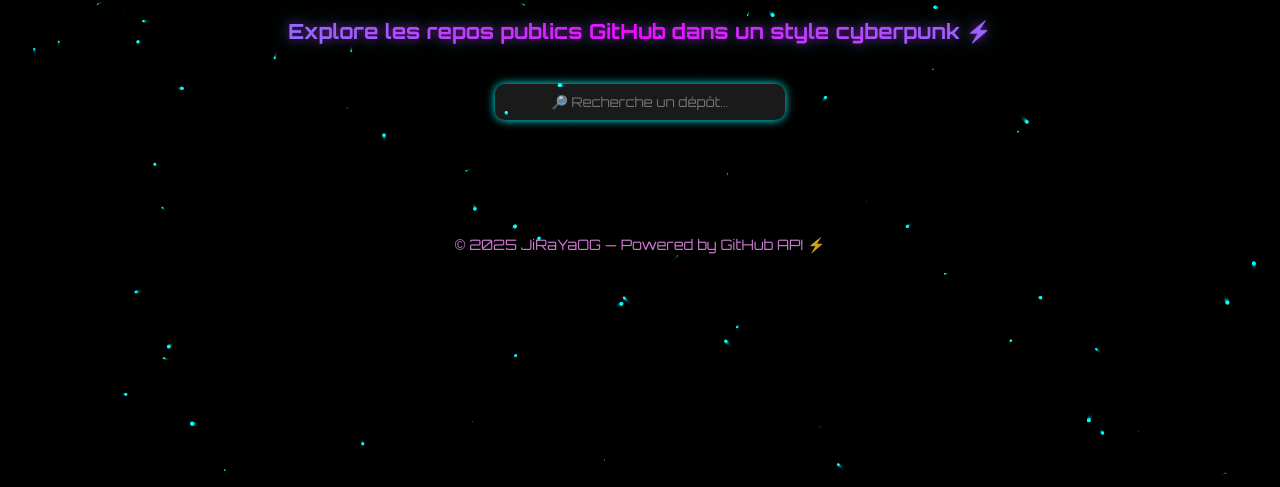
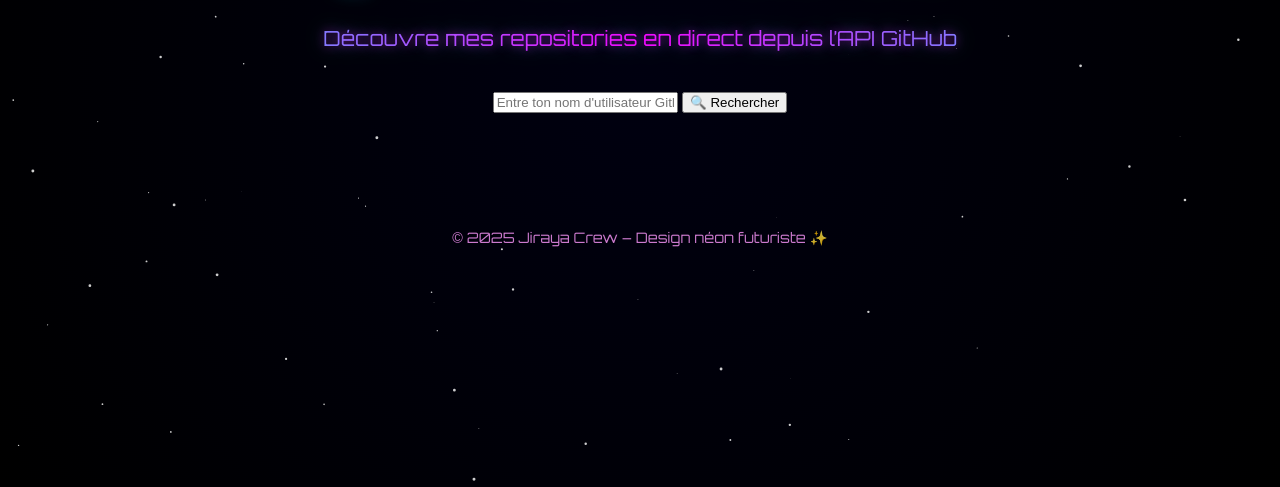
Before and after one commit to JiRaYaOG/GitHub-API-futuriste, a plain HTML site: page index.html in a window 1280 px wide. Shown: the part 313-800 px from the top of the page. Drawn offline with Linux system fonts and the light colour scheme; no server answers.

Commit message:
Update index.html

```diff
--- a/index.html
+++ b/index.html
@@ -1,105 +1,113 @@
 <!DOCTYPE html>
 <html lang="fr">
 <head>
-  <meta charset="UTF-8">
-  <meta name="viewport" content="width=device-width, initial-scale=1.0">
-  <title>GitHub API Futuriste</title>
+  <meta charset="UTF-8" />
+  <meta name="viewport" content="width=device-width, initial-scale=1.0" />
+  <title>🌌 GitHub API Futuriste</title>
 
   <!-- Lien vers ton fichier CSS -->
-  <link rel="stylesheet" href="styles.css">
+  <link rel="stylesheet" href="styles.css" />
+  <link href="https://fonts.googleapis.com/css2?family=Orbitron:wght@400;700&display=swap" rel="stylesheet" />
+</head>
 
-  <!-- Police futuriste -->
-  <link href="https://fonts.googleapis.com/css2?family=Orbitron:wght@400;700&display=swap" rel="stylesheet">
-</head>
 <body>
-
-  <!-- Fond animé -->
   <canvas id="bg-canvas"></canvas>
 
   <header>
     <h1 class="neon-title">🚀 GitHub API Futuriste</h1>
-    <h2 class="neon-subtitle">Explore les repos publics GitHub dans un style cyberpunk ⚡</h2>
+    <p class="neon-subtitle">Découvre mes repositories en direct depuis l’API GitHub</p>
   </header>
 
   <main>
-    <input type="text" id="search" placeholder="🔎 Recherche un dépôt...">
-    <div id="repo-list"></div>
+    <section class="search">
+      <input type="text" id="username" placeholder="Entre ton nom d'utilisateur GitHub..." />
+      <button id="fetchBtn">🔍 Rechercher</button>
+    </section>
+
+    <section id="repo-list" class="projects"></section>
   </main>
 
   <footer>
-    © 2025 JiRaYaOG — Powered by GitHub API ⚡
+    © 2025 Jiraya Crew – Design néon futuriste ✨
   </footer>
 
-  <!-- Script principal -->
   <script>
-    // Arrière-plan animé façon particules
+    // ===== Fond animé =====
     const canvas = document.getElementById('bg-canvas');
     const ctx = canvas.getContext('2d');
     canvas.width = window.innerWidth;
     canvas.height = window.innerHeight;
 
-    const particles = [];
-    for (let i = 0; i < 100; i++) {
-      particles.push({
-        x: Math.random() * canvas.width,
-        y: Math.random() * canvas.height,
-        radius: Math.random() * 2,
-        speedX: (Math.random() - 0.5) * 0.8,
-        speedY: (Math.random() - 0.5) * 0.8
-      });
+    const stars = Array.from({ length: 100 }, () => ({
+      x: Math.random() * canvas.width,
+      y: Math.random() * canvas.height,
+      r: Math.random() * 1.5,
+      d: Math.random() * 1
+    }));
+
+    function animateStars() {
+      ctx.clearRect(0, 0, canvas.width, canvas.height);
+      ctx.fillStyle = "rgba(255, 255, 255, 0.8)";
+      ctx.beginPath();
+      for (let s of stars) {
+        ctx.moveTo(s.x, s.y);
+        ctx.arc(s.x, s.y, s.r, 0, Math.PI * 2);
+      }
+      ctx.fill();
+      updateStars();
+      requestAnimationFrame(animateStars);
     }
 
-    function animate() {
-      ctx.fillStyle = "rgba(0, 0, 0, 0.2)";
-      ctx.fillRect(0, 0, canvas.width, canvas.height);
-      ctx.fillStyle = "#0ff";
+    function updateStars() {
+      for (let s of stars) {
+        s.y += s.d;
+        if (s.y > canvas.height) {
+          s.y = 0;
+          s.x = Math.random() * canvas.width;
+        }
+      }
+    }
+    animateStars();
 
-      particles.forEach(p => {
-        p.x += p.speedX;
-        p.y += p.speedY;
-        if (p.x < 0 || p.x > canvas.width) p.speedX *= -1;
-        if (p.y < 0 || p.y > canvas.height) p.speedY *= -1;
-        ctx.beginPath();
-        ctx.arc(p.x, p.y, p.radius, 0, Math.PI * 2);
-        ctx.fill();
-      });
-      requestAnimationFrame(animate);
-    }
-    animate();
+    // ===== Fonction principale =====
+    const fetchBtn = document.getElementById('fetchBtn');
+    const usernameInput = document.getElementById('username');
+    const repoList = document.getElementById('repo-list');
 
-    // --- SCRIPT PRINCIPAL : APPEL API GITHUB ---
-    const repoList = document.getElementById('repo-list');
-    const searchInput = document.getElementById('search');
+    fetchBtn.addEventListener('click', () => {
+      const username = usernameInput.value.trim();
+      if (!username) {
+        alert("⚠️ Merci d’entrer un nom d’utilisateur GitHub !");
+        return;
+      }
 
-    async function getRepos() {
-      const response = await fetch('https://api.github.com/users/JiRaYaOG/repos');
-      const repos = await response.json();
-      displayRepos(repos);
-    }
+      fetch(`https://api.github.com/users/${username}/repos`)
+        .then(res => res.json())
+        .then(data => displayRepos(data))
+        .catch(err => {
+          console.error(err);
+          repoList.innerHTML = "<p>❌ Erreur de chargement des dépôts.</p>";
+        });
+    });
 
+    // ===== Affichage des dépôts =====
     function displayRepos(repos) {
       repoList.innerHTML = '';
       repos.forEach(repo => {
         const card = document.createElement('div');
-        card.className = 'repo-card';
+        card.className = 'card';
         card.innerHTML = `
           <h3>${repo.name}</h3>
-          <p>${repo.description ? repo.description : 'Aucune description'}</p>
+          <p>${repo.description ? repo.description : 'Aucune description disponible.'}</p>
+          <div class="repo-stats">
+            <span class="stars">⭐ ${repo.stargazers_count}</span>
+            <span class="forks">🍴 ${repo.forks_count}</span>
+          </div>
           <a href="${repo.html_url}" target="_blank">🔗 Voir sur GitHub</a>
         `;
         repoList.appendChild(card);
       });
     }
-
-    // Filtrer les dépôts en temps réel
-    searchInput.addEventListener('input', async () => {
-      const response = await fetch('https://api.github.com/users/JiRaYaOG/repos');
-      const repos = await response.json();
-      const filtered = repos.filter(repo => repo.name.toLowerCase().includes(searchInput.value.toLowerCase()));
-      displayRepos(filtered);
-    });
-
-    getRepos();
   </script>
 </body>
 </html>
```
